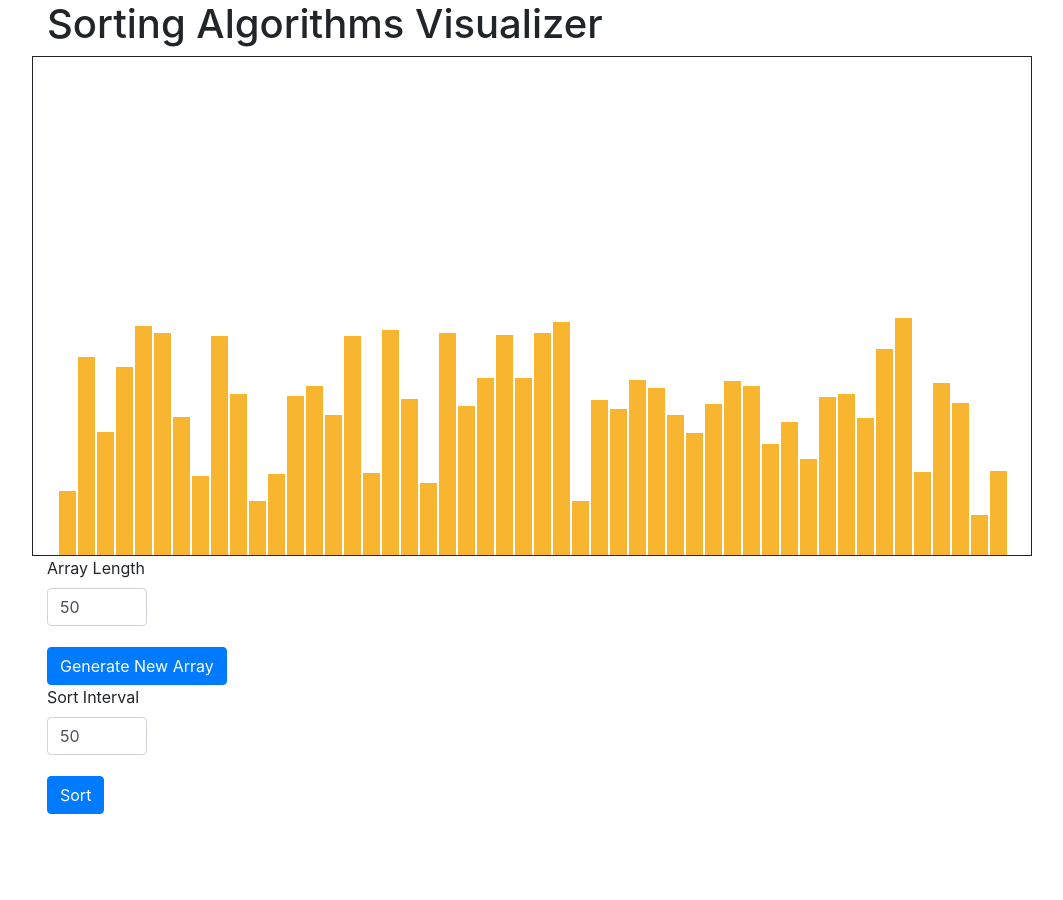
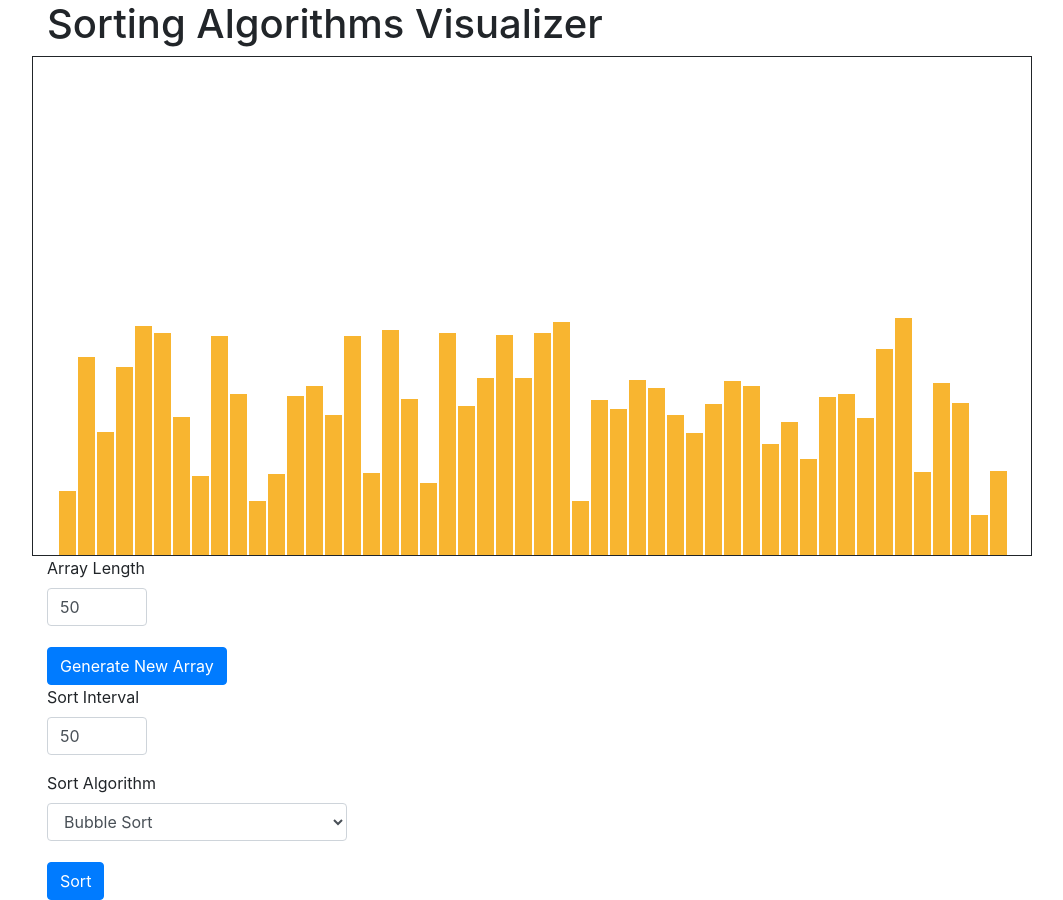
Before and after one commit to MohamedMahmoudHassan/Sorting-Algorithms-Visualizer, a React (Create React App) app: page / in a window 1280 px wide. Shown: the whole page, without its empty margins (38-1101 px from the left). Before the commit the page ends 814 px from the top, so only its background shows below. Built offline with nearby package versions, Linux system fonts and the light colour scheme.

Commit message:
Sort algorithm is input variable

```diff
--- a/src/App.js
+++ b/src/App.js
@@ -26,7 +26,7 @@ class App extends Component {
         length
       },
       sortInterval: 50,
-      sortAlgorithm: "mergeSort"
+      sortAlgorithm: "Bubble Sort"
     };
   }
 
@@ -94,7 +94,6 @@ class App extends Component {
         <ArrayVisualizer
           sortInterval={sortInterval}
           sortAlgorithm={sortAlgorithm}
-          onClick={this.handleSortStart}
           elements={array.sortSteps[array.currentStepId]}
         />
         <ArrayControlBar
@@ -106,6 +105,7 @@ class App extends Component {
           handleSortStart={this.handleSortStart}
           sortInterval={sortInterval}
           changeSortInterval={this.changeSortProp}
+          changeSortAlgorithm={this.changeSortProp}
         />
       </div>
     );
--- /dev/null
+++ b/src/Util/sortAlgorithmsList.js
@@ -0,0 +1,5 @@
+export const sortAlgorithmsList = [
+  { _id: 0, name: "Bubble Sort" },
+  { _id: 1, name: "Selection Sort" },
+  { _id: 2, name: "Merge Sort" }
+];
--- a/src/Util/sortWithSteps.js
+++ b/src/Util/sortWithSteps.js
@@ -4,11 +4,11 @@ import mergeSort from "./Algorithms/mergeSort";
 
 export default function sortWithSteps(arr, algorithm) {
   switch (algorithm) {
-    case "bubbleSort":
+    case "Bubble Sort":
       return bubbleSort(arr);
-    case "selectionSort":
+    case "Selection Sort":
       return selectionSort(arr);
-    case "mergeSort":
+    case "Merge Sort":
       return mergeSort(arr);
     default:
       return arr;
--- /dev/null
+++ b/src/components/select.jsx
@@ -0,0 +1,19 @@
+import React from "react";
+
+const Select = ({ name, label, options, error, ...rest }) => {
+  return (
+    <div className="form-group">
+      <label htmlFor={name}>{label}</label>
+      <select {...rest} name={name} id={name} className="form-control">
+        {options.map(item => (
+          <option value={item.id} key={item.id}>
+            {item.name}
+          </option>
+        ))}
+      </select>
+      {error && <div className="alert alert-danger">{error}</div>}
+    </div>
+  );
+};
+
+export default Select;
--- a/src/components/sortControlBar.jsx
+++ b/src/components/sortControlBar.jsx
@@ -1,8 +1,15 @@
 import React from "react";
 import ActionButton from "./actionButton";
 import Input from "./input";
+import Select from "./select";
+import { sortAlgorithmsList } from "../Util/sortAlgorithmsList";
 
-const SortControlBar = ({ sortInterval, handleSortStart, changeSortInterval }) => {
+const SortControlBar = ({
+  sortInterval,
+  handleSortStart,
+  changeSortInterval,
+  changeSortAlgorithm
+}) => {
   return (
     <div>
       <Input
@@ -12,6 +19,13 @@ const SortControlBar = ({ sortInterval, handleSortStart, changeSortInterval }) =
         style={{ width: 100 }}
         onChange={changeSortInterval}
       />
+      <Select
+        name="sortAlgorithm"
+        label="Sort Algorithm"
+        options={sortAlgorithmsList}
+        style={{ width: 300 }}
+        onChange={changeSortAlgorithm}
+      />
       <ActionButton label="Sort" handleClick={handleSortStart} style={{ marginTop: 5 }} />
     </div>
   );
```
